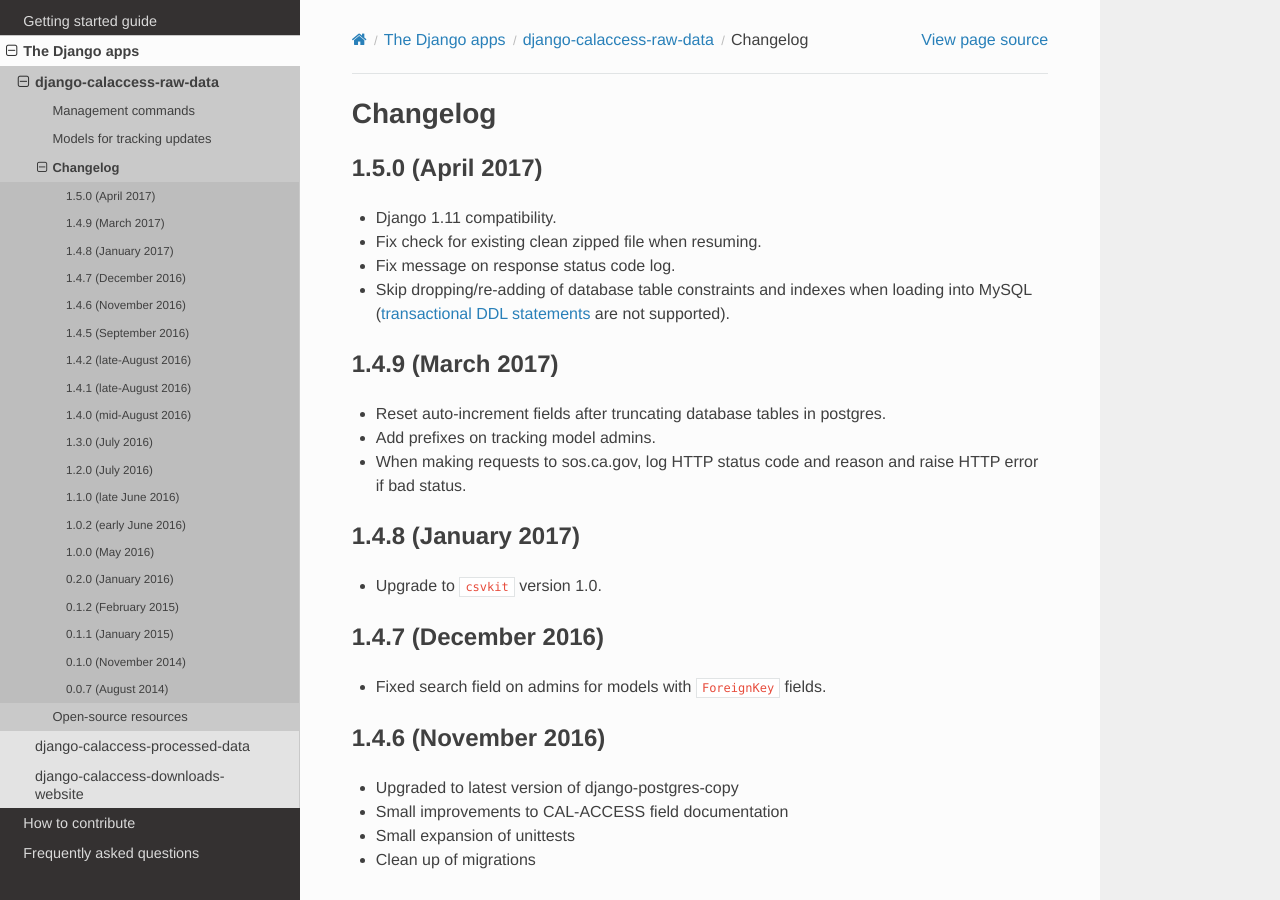
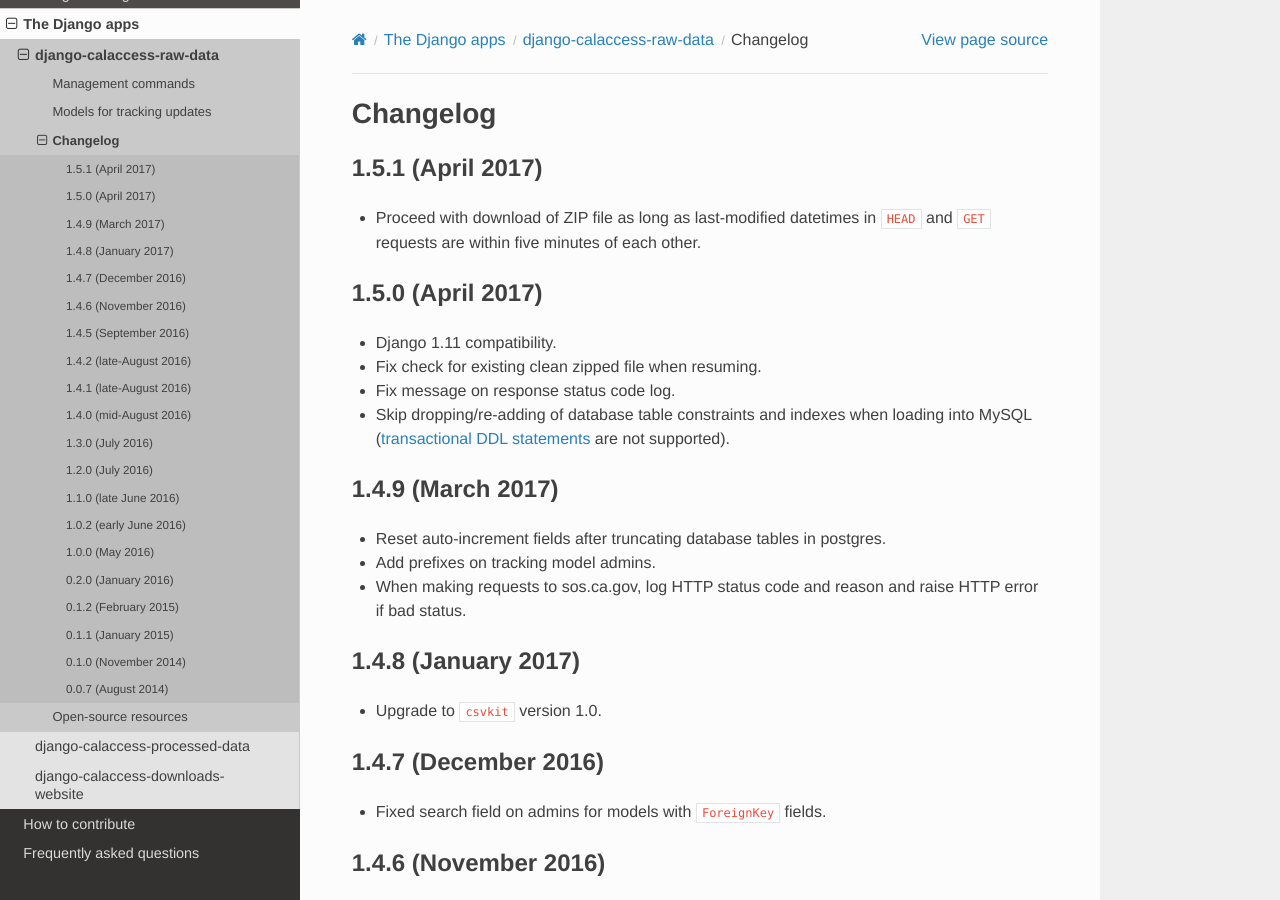
Before and after one commit to palewire/django-calaccess-technical-documentation, a Sphinx documentation site: the page built from docs/apps/calaccess_raw/changelog.rst, in a window 1280 px wide and 900 px high. Built offline with Sphinx 7.4.7 and the Read the Docs theme 2.0.0, drawn with Linux system fonts in a browser that asks for light colours.

Commit message:
Notes for 1.5.1 release

```diff
--- a/docs/apps/calaccess_raw/changelog.rst
+++ b/docs/apps/calaccess_raw/changelog.rst
@@ -1,5 +1,11 @@
 Changelog
 =========
+
+1.5.1 (April 2017)
+---------------------
+
+* Proceed with download of ZIP file as long as last-modified datetimes in ``HEAD`` and ``GET`` requests are within five minutes of each other.
+
 
 1.5.0 (April 2017)
 ---------------------
```
